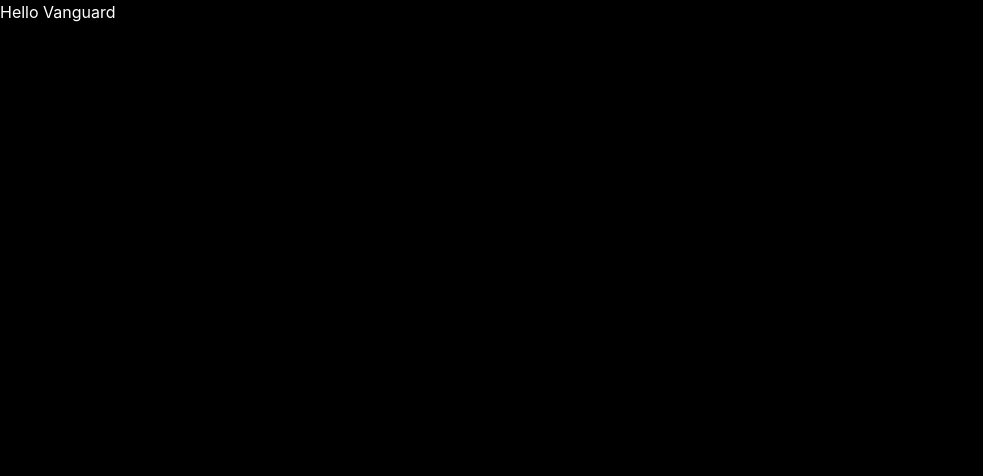
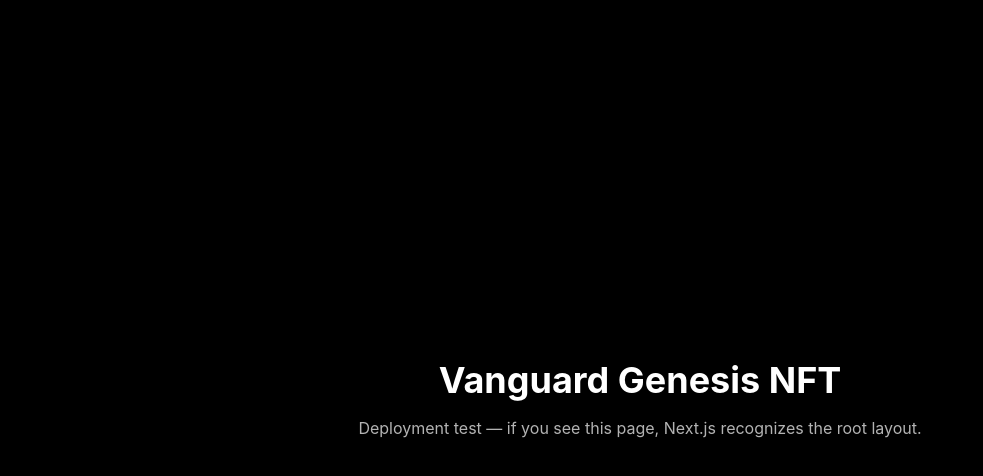
Before and after one commit to DanielAwoleye/vanguard-genesis-ui, a Next.js app: page / in a window 1280 px wide. Shown: the top 476 px of the page, without its empty margins (0-983 px from the left). Built offline with nearby package versions, Linux system fonts and the light colour scheme.

Commit message:
Update page.tsx

```diff
--- a/src/app/page.tsx
+++ b/src/app/page.tsx
@@ -1,7 +1,13 @@
+// src/app/page.tsx
 export default function Page() {
   return (
-    <div>
-      <h1>Hello Vanguard</h1>
-    </div>
+    <main className="min-h-screen flex items-center justify-center p-8">
+      <div className="max-w-3xl text-center">
+        <h1 className="text-4xl font-bold">Vanguard Genesis NFT</h1>
+        <p className="mt-4 text-white/70">
+          Deployment test — if you see this page, Next.js recognizes the root layout.
+        </p>
+      </div>
+    </main>
   );
 }
```
